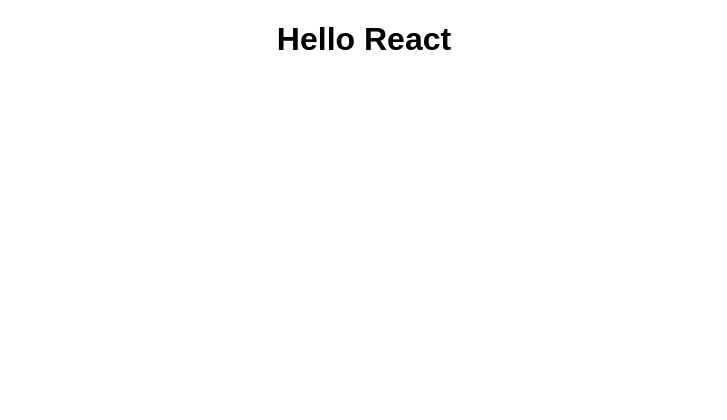
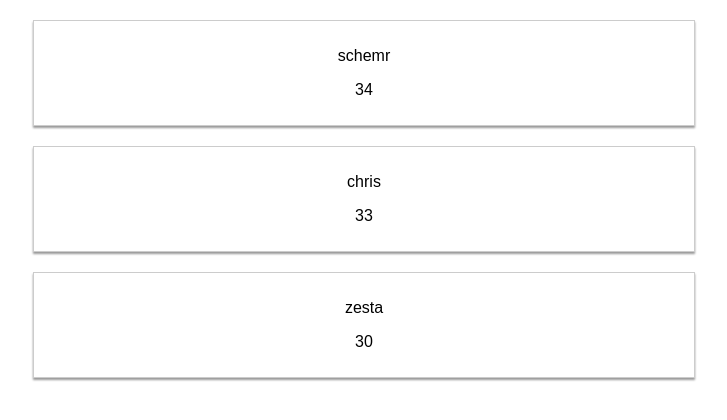
Before and after one commit to schemr/react-sample, a React (Create React App) app: page / in a window 1280 px wide. Shown: the top 420 px of the page, without its empty margins (276-1003 px from the left). Built offline with nearby package versions, Linux system fonts and the light colour scheme.

Commit message:
Create person component(Functional) and  add dummy data

```diff
--- a/src/App.js
+++ b/src/App.js
@@ -1,11 +1,19 @@
 import React, { Component } from 'react';
 import './App.css';
+import Person from './Person/Person';
 
 class App extends Component {
+  state = {persons:[
+    {name: 'schemr', age: 34},
+    {name: 'chris', age: 33},
+    {name: 'zesta', age: 30}
+  ]};
   render() {
     return (
       <div className="App">
-        <h1>Hello React</h1>
+        <Person name={this.state.persons[0].name} age={this.state.persons[0].age} />
+        <Person name={this.state.persons[1].name} age={this.state.persons[1].age} />
+        <Person name={this.state.persons[2].name} age={this.state.persons[2].age} />
       </div>
     );
   }
--- /dev/null
+++ b/src/Person/Person.css
@@ -0,0 +1,7 @@
+.Person{
+    width: 50%;
+    margin: 20px auto;
+    border: 1px solid #cccccc;
+    box-shadow: 0px 2px 2px #999;
+    padding: 10px;
+}
--- /dev/null
+++ b/src/Person/Person.js
@@ -0,0 +1,13 @@
+import React from 'react';
+import Person from './Person.css';
+
+const person = (props) => {
+    return (
+        <div className="Person">
+            <p>{props.name}</p>
+            <p>{props.age}</p>
+        </div>
+    )
+}
+
+export default person
```
